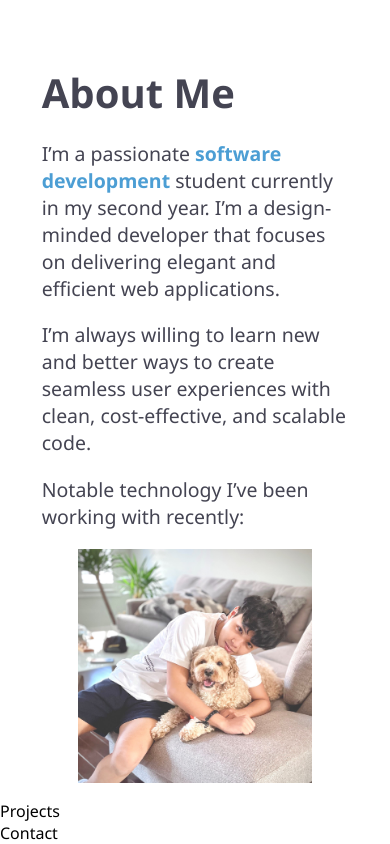
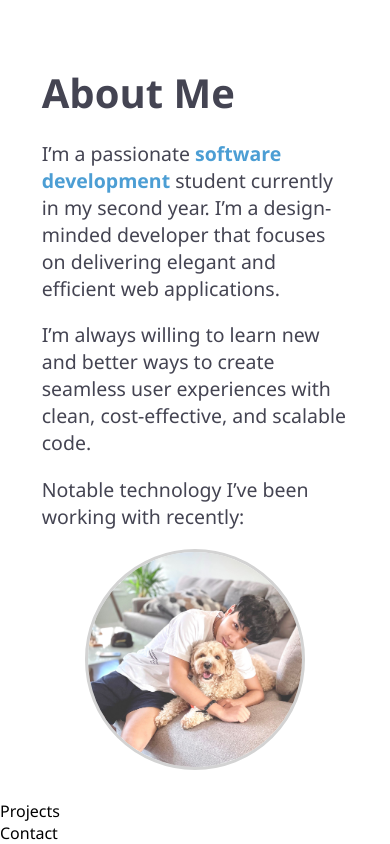
Before and after one commit to ShernanJ/Shernan-Javier, a React (Create React App) app: page / in a window 390 px wide. Shown: the part 910-1754 px from the top of the page. Built offline with nearby package versions, Linux system fonts and the light colour scheme.

Commit message:
Added responsiveness

```diff
--- a/src/Components/Pages/About/Content/ContentStyles.js
+++ b/src/Components/Pages/About/Content/ContentStyles.js
@@ -13,13 +13,10 @@ export const Wrapper = styled.div`
     padding-top: 10%;
   }
 
-  @media only screen
-  and (min-width: 768px)
-  and (max-height: 1367px)
-  and (-webkit-min-device-pixel-ratio: 1.5) {
+  @media only screen and (min-width: 768px) and (max-height: 1367px) and (-webkit-min-device-pixel-ratio: 1.5) {
     flex-direction: column;
     padding-top: 15%;
-}
+  }
 `;
 
 export const ImageWrapper = styled.div`
@@ -28,7 +25,7 @@ export const ImageWrapper = styled.div`
 `;
 
 export const Image = styled.img`
-  display: block;
+  /* display: block;
   height: auto;
   width: 60vw;
   margin: auto;
@@ -36,5 +33,16 @@ export const Image = styled.img`
     width: 90%;
     padding-top: 15%;
     margin: 0 0 auto auto;
+  } */
+  display: block;
+  height: auto;
+  margin: auto;
+  width: 55vw;
+  border-radius: 50%;
+  border: 3px lightgray solid;
+  @media only screen and (min-width: 769px) {
+    width: 17vw;
+    margin: 15% 0 auto auto;
+    padding: 6px;
   }
 `;
```
